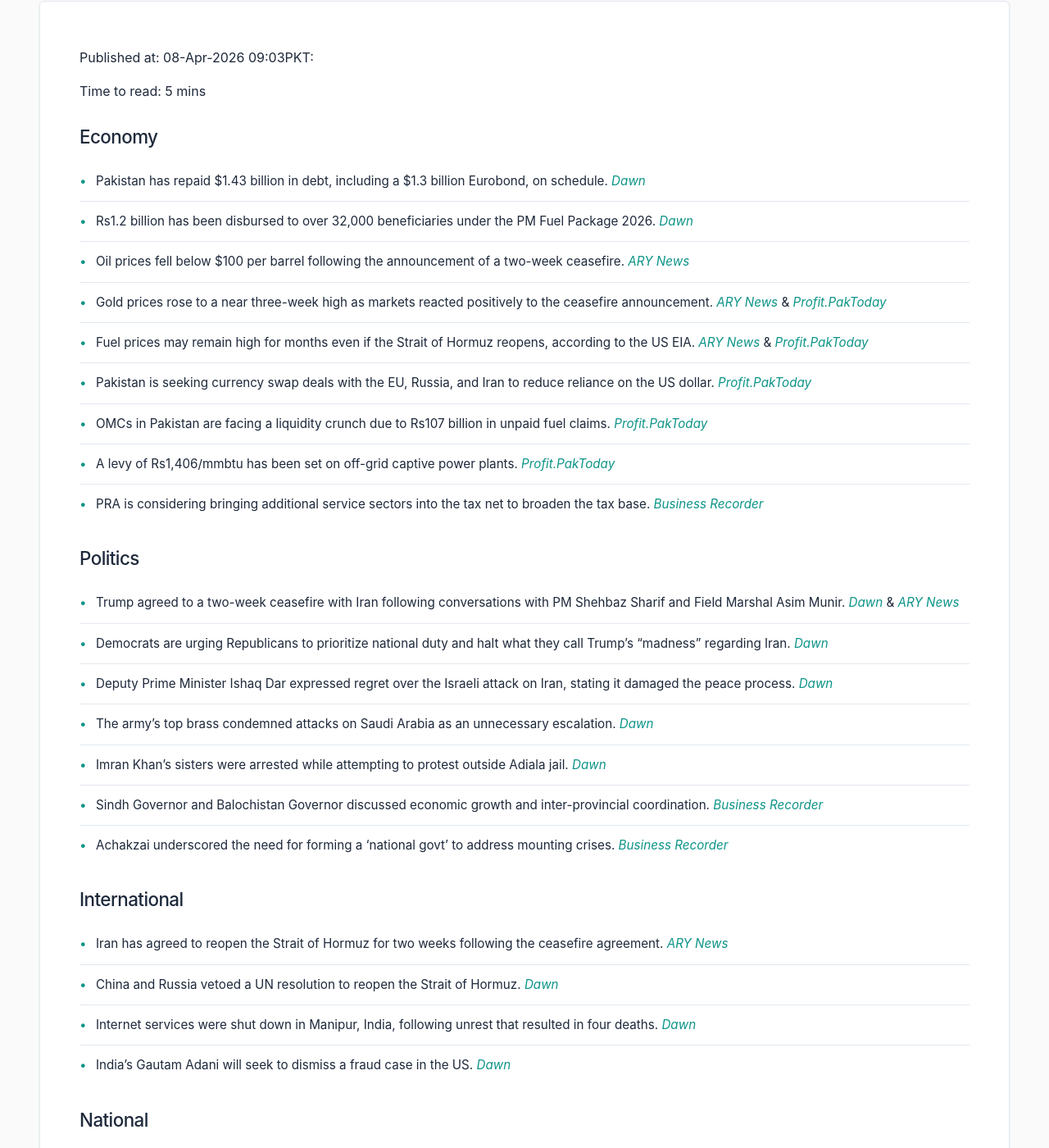
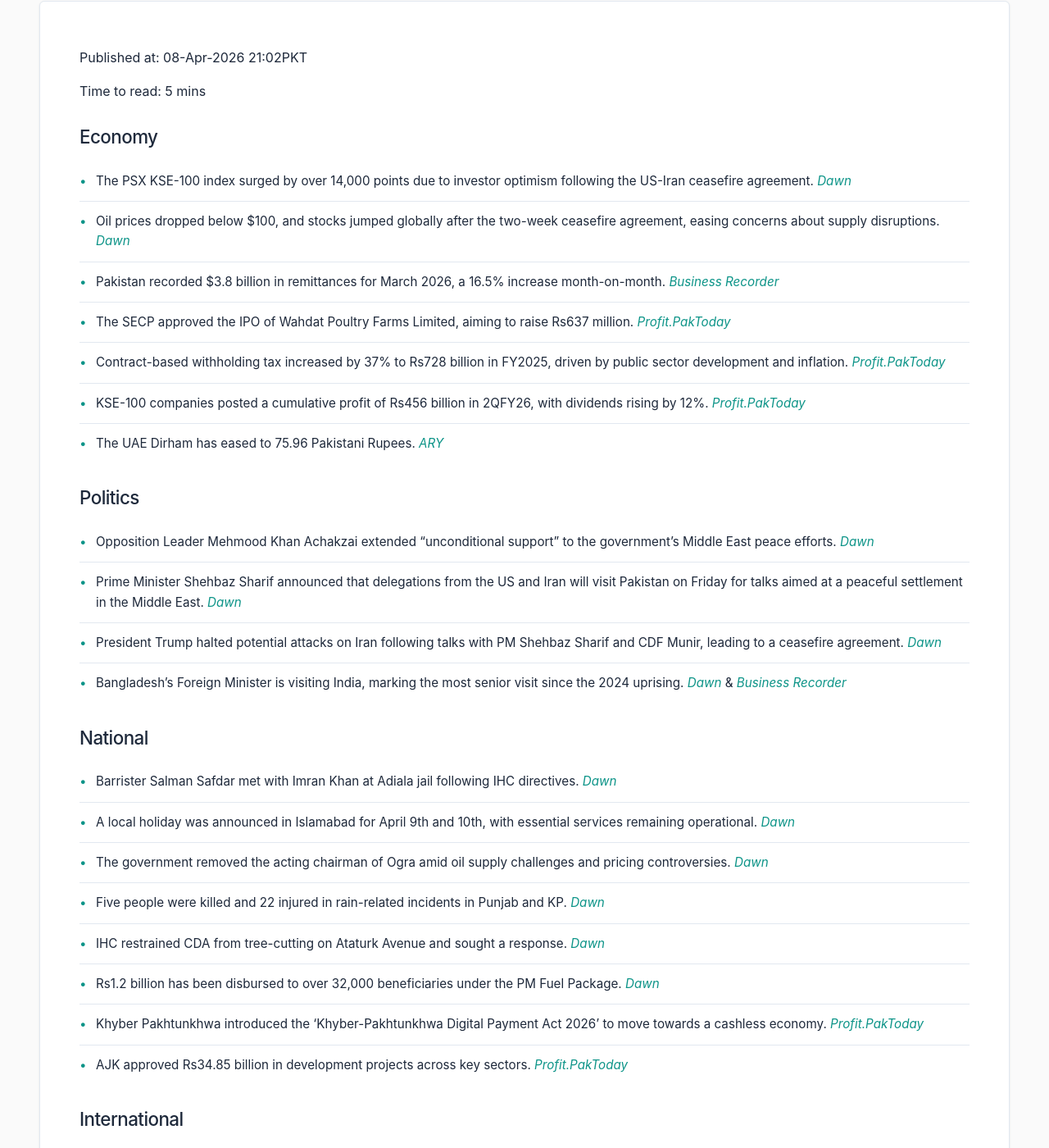
Before and after one commit to zsubzwary/news, a Jekyll site: the page built from en/index.md, in a window 1280 px wide and 1400 px high, scrolled down 203 px. Shown: the whole window at 82% size. Built offline with Jekyll 4.4.1, drawn with Linux system fonts in a browser that asks for light colours; some web fonts are replaced; some of the changed text lies outside the part shown.

Commit message:
DateTime; 2026-04-08T16:02:40.241Z

```diff
--- a/en/index.md
+++ b/en/index.md
@@ -4,70 +4,76 @@ title: Pakistan News Briefing
 lang: en
 ---
 
-Published at: 08-Apr-2026 09:03PKT:
+Published at: 08-Apr-2026 21:02PKT
 
 Time to read: 5 mins
 
 ### Economy
-- Pakistan has repaid $1.43 billion in debt, including a $1.3 billion Eurobond, on schedule. *[Dawn](https://www.dawn.com/news/1989505/pakistan-has-repaid-143-billion-in-debt-including-eurobond-due-april-8-adviser-says)*
-- Rs1.2 billion has been disbursed to over 32,000 beneficiaries under the PM Fuel Package 2026. *[Dawn](https://www.dawn.com/news/1989678/rs12-billion-disbursed-among-32000-beneficiaries-under-pm-fuel-package)*
-- Oil prices fell below $100 per barrel following the announcement of a two-week ceasefire. *[ARY News](https://arynews.tv/oil-slides-below-100-after-trump-announces-ceasefire-with-iran/)*
-- Gold prices rose to a near three-week high as markets reacted positively to the ceasefire announcement. *[ARY News](https://arynews.tv/gold-rises-to-near-three-week-high-as-trump-pauses-iran-war/)* & *[Profit.PakToday](https://profit.pakistantoday.com.pk/2026/04/08/gold-rises-to-near-three-week-high-as-trump-pauses-attacks-on-iran/)*
-- Fuel prices may remain high for months even if the Strait of Hormuz reopens, according to the US EIA. *[ARY News](https://arynews.tv/fuel-prices-could-keep-rising-for-months-even-if-hormuz-reopens-us-eia-says/)* & *[Profit.PakToday](https://profit.pakistantoday.com.pk/2026/04/08/fuel-prices-could-keep-rising-for-months-even-if-hormuz-reopens-us-eia-says/)*
-- Pakistan is seeking currency swap deals with the EU, Russia, and Iran to reduce reliance on the US dollar. *[Profit.PakToday](https://profit.pakistantoday.com.pk/2026/04/08/pakistan-moves-to-sign-currency-swap-deals-with-eu-russia-iran-to-cut-dollar-reliance/)*
-- OMCs in Pakistan are facing a liquidity crunch due to Rs107 billion in unpaid fuel claims. *[Profit.PakToday](https://profit.pakistantoday.com.pk/2026/04/08/omcs-face-liquidity-crunch-as-rs107-billion-fuel-claims-remain-unpaid/)*
-- A levy of Rs1,406/mmbtu has been set on off-grid captive power plants. *[Profit.PakToday](https://profit.pakistantoday.com.pk/2026/04/08/imf-linked-levy-on-captive-power-plants-set-at-rs1406-mmbtu/)*
-- PRA is considering bringing additional service sectors into the tax net to broaden the tax base. *[Business Recorder](https://www.brecorder.com/news/40415287/pra-mulling-bringing-additional-service-sectors-into-tax-net)*
+- The PSX KSE-100 index surged by over 14,000 points due to investor optimism following the US-Iran ceasefire agreement. *[Dawn](https://www.dawn.com/news/1989786/psx-gains-14000-points-amid-investor-glee-over-us-iran-ceasefire)*
+- Oil prices dropped below $100, and stocks jumped globally after the two-week ceasefire agreement, easing concerns about supply disruptions. *[Dawn](https://www.dawn.com/news/1989806/oil-dives-below-100-stocks-jump-after-two-week-ceasefire-agreed)*
+- Pakistan recorded $3.8 billion in remittances for March 2026, a 16.5% increase month-on-month. *[Business Recorder](https://www.brecorder.com/news/40415417/pakistan-records-38bn-in-remittances-for-march-2026)*
+- The SECP approved the IPO of Wahdat Poultry Farms Limited, aiming to raise Rs637 million. *[Profit.PakToday](https://profit.pakistantoday.com.pk/2026/04/08/secp-approves-wahdat-poultry-ipo-to-raise-rs637-million)*
+- Contract-based withholding tax increased by 37% to Rs728 billion in FY2025, driven by public sector development and inflation. *[Profit.PakToday](https://profit.pakistantoday.com.pk/2026/04/08/contract-based-withholding-tax-rises-37-to-rs728-billion-in-fy2025)*
+- KSE-100 companies posted a cumulative profit of Rs456 billion in 2QFY26, with dividends rising by 12%. *[Profit.PakToday](https://profit.pakistantoday.com.pk/2026/04/08/kse-100-companies-post-rs456-billion-profit-in-2qfy26-dividends-rise-12)*
+- The UAE Dirham has eased to 75.96 Pakistani Rupees. *[ARY](https://arynews.tv/uae-dirham-to-pakistani-rupee-rate-today-april-8-2026/)*
 
 ### Politics
-- Trump agreed to a two-week ceasefire with Iran following conversations with PM Shehbaz Sharif and Field Marshal Asim Munir. *[Dawn](https://www.dawn.com/news/1989584/trump-stops-bombing-iran-after-conversations-with-pm-shehbaz-sharif-field-marshal-asim-munir-iran-us-agree-to-two-week-ceasefire)* & *[ARY News](https://arynews.tv/iran-war-us-agrees-to-two-week-ceasefire-with-iran/)*
-- Democrats are urging Republicans to prioritize national duty and halt what they call Trump’s “madness” regarding Iran. *[Dawn](https://www.dawn.com/news/1989572/democrats-call-on-republicans-to-prioritise-patriotic-duty-over-party-loyalty-and-stop-trumps-madness)*
-- Deputy Prime Minister Ishaq Dar expressed regret over the Israeli attack on Iran, stating it damaged the peace process. *[Dawn](https://www.dawn.com/news/1989566/dar-says-israeli-attack-on-iran-set-off-dangerous-developments-that-severely-damaged-peace-process)*
-- The army’s top brass condemned attacks on Saudi Arabia as an unnecessary escalation. *[Dawn](https://www.dawn.com/news/1989497/armys-top-brass-condemns-attacks-on-saudi-arabia-as-unnecessary-escalation-ispr)*
-- Imran Khan’s sisters were arrested while attempting to protest outside Adiala jail. *[Dawn](https://www.dawn.com/news/1989409/imrans-sisters-uzma-noreen-arrested-as-pti-braves-rainy-weather-section-144-to-protest-outside-adiala-jail)*
-- Sindh Governor and Balochistan Governor discussed economic growth and inter-provincial coordination. *[Business Recorder](https://www.brecorder.com/news/40415298/sindh-governor-balochistan-governor-discuss-economic-growth)*
-- Achakzai underscored the need for forming a ‘national govt’ to address mounting crises. *[Business Recorder](https://www.brecorder.com/news/40415294/achakzai-underscores-need-for-forming-national-govt)*
+- Opposition Leader Mehmood Khan Achakzai extended “unconditional support” to the government’s Middle East peace efforts. *[Dawn](https://www.dawn.com/news/1989907/na-opposition-leader-extends-unconditional-support-to-govt-for-middle-east-peace-efforts)*
+- Prime Minister Shehbaz Sharif announced that delegations from the US and Iran will visit Pakistan on Friday for talks aimed at a peaceful settlement in the Middle East. *[Dawn](https://www.dawn.com/news/1989847/pm-shehbaz-says-us-iranian-delegations-will-be-coming-to-pakistan-on-friday-for-talks)*
+- President Trump halted potential attacks on Iran following talks with PM Shehbaz Sharif and CDF Munir, leading to a ceasefire agreement. *[Dawn](https://www.dawn.com/news/1989584/trump-halts-iran-attacks-after-talks-with-pm-shehbaz-cdf-munir-us-iran-reach-ceasefire-agreement)*
+- Bangladesh’s Foreign Minister is visiting India, marking the most senior visit since the 2024 uprising. *[Dawn](https://www.dawn.com/news/1989882/bangladesh-fm-in-india-most-senior-visit-since-2024-uprising)* & *[Business Recorder](https://www.brecorder.com/news/40415395/bangladesh-fm-in-india-most-senior-visit-since-2024-uprising)*
+
+### National
+- Barrister Salman Safdar met with Imran Khan at Adiala jail following IHC directives. *[Dawn](https://www.dawn.com/news/1989902/barrister-salman-safdar-meets-imran-at-adiala-jail-following-ihcs-directives)*
+- A local holiday was announced in Islamabad for April 9th and 10th, with essential services remaining operational. *[Dawn](https://www.dawn.com/news/1989885/local-holiday-announced-in-islamabad-for-april-9-and-10-essential-services-to-remain-operational)*
+- The government removed the acting chairman of Ogra amid oil supply challenges and pricing controversies. *[Dawn](https://www.dawn.com/news/1989835/govt-removes-acting-ogra-chairman-amid-oil-supply-challenges-pricing-controversies)*
+- Five people were killed and 22 injured in rain-related incidents in Punjab and KP. *[Dawn](https://www.dawn.com/news/1989813/5-killed-22-injured-in-rain-related-incidents-in-punjab-kp)*
+- IHC restrained CDA from tree-cutting on Ataturk Avenue and sought a response. *[Dawn](https://www.dawn.com/news/1989820/ihc-restrains-cda-over-tree-cutting-on-ataturk-avenue-seeks-response)*
+- Rs1.2 billion has been disbursed to over 32,000 beneficiaries under the PM Fuel Package. *[Dawn](https://www.dawn.com/news/1989678/rs12-billion-disbursed-among-32000-beneficiaries-under-pm-fuel-package)*
+- Khyber Pakhtunkhwa introduced the ‘Khyber-Pakhtunkhwa Digital Payment Act 2026’ to move towards a cashless economy. *[Profit.PakToday](https://profit.pakistantoday.com.pk/2026/04/08/khyber-pakhtunkhwa-moves-to-cashless-economy-with-digital-payment-act-2026/)*
+- AJK approved Rs34.85 billion in development projects across key sectors. *[Profit.PakToday](https://profit.pakistantoday.com.pk/2026/04/08/ajk-approves-rs34-85-billion-development-projects-across-key-sectors/)*
 
 ### International
-- Iran has agreed to reopen the Strait of Hormuz for two weeks following the ceasefire agreement. *[ARY News](https://arynews.tv/iran-war-tehran-applauds-sharif-asim-munir-for-ceasefire-efforts/)*
-- China and Russia vetoed a UN resolution to reopen the Strait of Hormuz. *[Dawn](https://www.dawn.com/news/1989533/china-russia-veto-un-resolution-to-reopen-strait-of-hormuz)*
-- Internet services were shut down in Manipur, India, following unrest that resulted in four deaths. *[Dawn](https://www.dawn.com/news/1989679/internet-down-in-manipur-after-unrest-kills-four)*
-- India’s Gautam Adani will seek to dismiss a fraud case in the US. *[Dawn](https://www.dawn.com/news/1989557/indian-billionaire-gautam-adani-will-seek-to-dismiss-fraud-case-in-us)*
+- Pakistan and Afghanistan agreed to avoid escalation during talks hosted by China. *[Dawn](https://www.dawn.com/news/1989918/afghanistan-pakistan-agree-to-avoid-escalation-during-china-hosted-talks-beijing)*
+- The US and Iran agreed to a two-week ceasefire brokered by Pakistan. *[Dawn](https://www.dawn.com/news/1989584/trump-halts-iran-attacks-after-talks-with-pm-shehbaz-cdf-munir-us-iran-reach-ceasefire-agreement)*
+- First ships have passed through the Strait of Hormuz since the ceasefire agreement. *[Dawn](https://www.dawn.com/news/1989864/first-ships-pass-through-strait-of-hormuz-since-ceasefire-monitor)*
+- North Korea fired multiple short-range ballistic missiles. *[Dawn](https://www.dawn.com/news/1989832/north-korea-fires-two-rounds-of-ballistic-missiles-seoul-military)*
+- Iran will approach peace talks with the US with caution due to a lack of trust. *[ARY](https://arynews.tv/iran-to-approach-peace-talks-with-us-with-caution-iranian-ambassador-to-un-says/)*
+- India withdrew its bid to host the 2028 UN climate talks. *[Business Recorder](https://www.brecorder.com/news/40415408/india-withdraws-bid-to-host-annual-un-climate-talks-in-2028)*
+- Iran attacked Kuwait and the UAE after strikes on its oil facilities. *[Business Recorder](https://www.brecorder.com/news/40415388/iran-attacked-kuwait-uae-after-strikes-on-its-oil-facilities-state-tv)*
+- India is set to receive its first oil shipment from Iran in seven years. *[Profit.PakToday](https://profit.pakistantoday.com.pk/2026/04/08/india-set-to-get-first-iranian-oil-cargo-in-7-years-tracking-data-shows)*
 
-### National
-- PM Shehbaz Sharif stated that Pakistan’s exports and power supply have not been disrupted despite the Gulf war. *[Dawn](https://www.dawn.com/news/1989683/no-power-crisis-exports-intact-amid-gulf-war-disruptions-pm)*
-- PM Shehbaz Sharif called on the nation to contribute to fuel conservation and austerity measures. *[Dawn](https://www.dawn.com/news/1989540/pm-shehbaz-calls-on-nation-to-contribute-to-fuel-conservation-austerity-drive)*
-- Efforts to facilitate talks between the US and Iran are ongoing, with Pakistani sources involved. *[Dawn](https://www.dawn.com/news/1989511/efforts-to-facilitate-talks-between-us-and-iran-ongoing-pakistani-sources-say)*
-- Pakistan has issued over 2,800 visas to Sikh pilgrims for the Baisakhi festival. *[Business Recorder](https://www.brecorder.com/news/40415288/baisakhi-celebrations-pakistan-issues-over-2800-visas-to-sikh-pilgrims)*
-- A new semiconductor training program has been launched to strengthen Pakistan’s tech sector. *[ARY News](https://arynews.tv/pakistan-launches-new-training-initiative-for-talent/)*
-
-### Science & Technology
-- Ancient glass beads dating back to the 2nd century BC were unearthed at Taxila’s Bhir Mound. *[Dawn](https://www.dawn.com/news/1989671/ancient-glass-beads-unearthed-at-taxilas-bhir-mound)*
-- An AI singer, Eddie Dalton, has topped the iTunes charts. *[ARY News](https://arynews.tv/eddie-dalton-ai-singer-tops-singing-itunes-charts/)*
+### Sports
+- Cricket NSW stated that David Warner is aware of the seriousness of drink-driving charges. *[Dawn](https://www.dawn.com/news/1989893/cricket-nsw-says-david-warner-aware-of-seriousness-of-drink-driving-charges)*
 
 ### Health
-- Premature babies in Pakistan are losing sight at a higher rate due to retinopathy of prematurity (ROP). *[Business Recorder](https://www.brecorder.com/news/40415293/premature-babies-lose-sight-at-higher-rate-due-to-rop-al-shifa-trust)*
-- Hameed Latif Hospital will provide medical services to Chinese personnel and their families. *[Business Recorder](https://www.brecorder.com/news/40415283/chinese-personnel-families-hameed-latif-hospital-to-provide-services)*
-
-### Weather
-- Rain caused flooding in parts of Peshawar, requiring evacuations. *[Dawn](https://www.dawn.com/news/1989513/several-people-evacuated-as-rain-causes-flooding-in-parts-of-peshawar)*
-
-### Sports
-- No sports related news in the provided articles.
+- The US FDA approved Waters’ at-home cervical cancer screening kit. *[ARY](https://arynews.tv/waters-launches-cervical-cancer-screening-kit/)*
 
 ### Other
-- Twenty Pakistani nationals are among the missing after a boat capsized off the coast of Italy. *[Dawn](https://www.dawn.com/news/1989680/20-pakistanis-among-missing-after-boat-capsizes-off-italy)*
-- A Senate panel has ordered a probe into alleged misconduct by PIA cabin crew. *[Dawn](https://www.dawn.com/news/1989672/senate-panel-orders-probe-into-pia-crew-misconduct)* & *[Business Recorder](https://www.brecorder.com/news/40415290/third-party-inquiry-by-ministry-into-conduct-of-pia-cabin-crew-ordered)*
-- Six suspected terrorists were killed in a Mastung operation. *[Dawn](https://www.dawn.com/news/1989684/six-terrorists-killed-in-mastung-operation)*
-- Gwadar Port has commenced commercial operations. *[Business Recorder](https://www.brecorder.com/news/40415271/gwadar-port-businessmen-hail-commercial-operations)*
-- KICT has completed biometric registration of over 15,000 truck drivers. *[Business Recorder](https://www.brecorder.com/news/40415276/kict-completes-biometric-registration-of-over-15000-truck-drivers)*
-- Travel Mart was flagged as a landmark event for Pakistan’s tourism industry. *[Business Recorder](https://www.brecorder.com/news/40415277/travel-mart-flagged-as-landmark-event)*
-- SU body proposes ‘hybrid’ classes to reduce fuel costs. *[Business Recorder](https://www.brecorder.com/news/40415278/su-body-reviews-fuel-costs-proposes-hybrid-classes)*
-- Chinese companies will begin solar panel manufacturing in Lahore. *[Business Recorder](https://www.brecorder.com/news/40415280/solar-panel-manufacturing-chinese-cos-officials-meet-cm-ink-agreements)*
-- CM Punjab directs PERA to regulate LPG prices. *[Business Recorder](https://www.brecorder.com/news/40415281/cm-punjab-directs-pera-to-regulate-lpg-prices)*
-- An illegal cigarette factory was busted in Chunian, with two arrests. *[Business Recorder](https://www.brecorder.com/news/40415285/illegal-cigarette-factory-busted-in-chunian-two-arrested)*
-- PAFDA chief visits GCUF to explore scientific collaboration. *[Business Recorder](https://www.brecorder.com/news/40415286/scientific-research-collaboration-pafda-chief-visits-gcuf-to-explore-new-avenues)*
-- President Zardari received credentials from envoys of six countries. *[Business Recorder](https://www.brecorder.com/news/40415291/president-receives-credentials-from-envoys-of-six-countries)*
-- A Rs10 billion defamation case has seen the counsel for Imran Khan seek 75 adjournments. *[Business Recorder](https://www.brecorder.com/news/40415292/rs10bn-defamation-case-counsel-for-ik-sought-75-adjournments-pms-lawyer-tells-sc)*
-- Sabrina Carpenter teases an epic Coachella comeback. *[ARY News](https://arynews.tv/sabrina-carpenter-teases-epic-coachella-comeback/)*
-- Chris Pratt discusses being typecast as a “jerk boyfriend” early in his career. *[ARY News](https://arynews.tv/chris-pratt-spills-on-being-typecast-as-jerk-boyfriend-in-his-early-career/)*
+- Oman launched a campaign against investment fraud. *[ARY](https://arynews.tv/oman-launches-campaign-against-financial-fraud/)*
+- Chinese electric truck maker Windrose made its first US delivery. *[ARY](https://arynews.tv/chinese-electric-truck-maker-windrose-makes-first-us-delivery/)*
+- Levi Strauss shares rose due to strong denim sales. *[ARY](https://arynews.tv/levi-strauss-shares-rise-as-pricey-denim-sales-smooth-over-tariff-hit/)*
+- Katy Perry shared a glimpse into her relationship with Justin Trudeau. *[ARY](https://arynews.tv/katy-perry-justin-trudeau-relationship-update/)*
+- Jaafar Jackson discussed portraying Michael Jackson in the upcoming biopic. *[ARY](https://arynews.tv/jaafar-jackson-opens-up-about-portraying-michael-jackson/)*
+- Petrol price protests disrupted traffic in Dublin and other Irish cities. *[ARY](https://arynews.tv/petrol-price-protests-clog-dublin-other-irish-cities/)*
+- The World Bank expects stronger exports to lift Western Balkans growth. *[Business Recorder](https://www.brecorder.com/news/40415419/gulf-equities-rally-on-us-iran-ceasefire-agreement)*
+- The World Bank slashed its 2026 Middle East growth forecast. *[Business Recorder](https://www.brecorder.com/news/40415406/world-bank-slashes-2026-middle-east-growth-forecast-after-energy-sector-turmoil)*
+- Wars impose deep and prolonged economic costs on countries, according to IMF research. *[Business Recorder](https://www.brecorder.com/news/40415404/wars-impose-deep-and-prolonged-economic-costs-on-countries-imf-research-finds)*
+- Pakistan’s fruit exports rose, while vegetable exports declined. *[Profit.PakToday](https://profit.pakistantoday.com.pk/2026/04/08/pakistan-fruit-exports-rise-6-25-to-251-9-million-in-jul-feb-vegetable-exports-drop-sharply/)*
+- An online fuel subsidy portal in Karachi was temporarily shut down due to hacking attempts. *[Dawn](https://www.dawn.com/news/1989766/online-fuel-subsidy-portal-shuts-down-due-to-hacking-attempts-in-karachi)*
+- How international media covered Pakistan’s role in the US-Iran ceasefire. *[Dawn](https://www.dawn.com/news/1989861/how-international-media-covered-pakistans-defining-role-in-the-us-iran-ceasefire)*
+- How Pakistan’s backchannel diplomacy led to the US-Iran ceasefire. *[Dawn](https://www.dawn.com/news/1989824/how-we-got-here-inside-pakistans-backchannel-diplomacy-that-led-to-the-us-iran-ceasefire)*
+- PM Sharif stated no power crisis or disruption to exports despite the Gulf war. *[Dawn](https://www.dawn.com/news/1989683/no-power-crisis-exports-intact-amid-gulf-war-disruptions-pm)*
+- Trump threatened 50% tariffs on countries supplying weapons to Iran. *[Business Recorder](https://www.brecorder.com/news/40415393/trump-says-countries-that-supply-weapons-to-iran-to-face-50-us-tariffs)*
+- JD Vance criticized European leaders for not doing enough to end the Ukraine conflict. *[Business Recorder](https://www.brecorder.com/news/40415390/vance-says-ukraine-conflict-has-been-hardest-to-solve)*
+- Iran Guards stated they have “no trust” in the US. *[Business Recorder](https://www.brecorder.com/news/40415389/iran-guards-say-have-no-trust-in-us-finger-on-trigger)*
+- Saudi Arabia’s oil pipeline bypassing Hormuz was damaged in an Iranian attack. *[Business Recorder](https://www.brecorder.com/news/40415402/saudi-arabias-oil-pipeline-bypassing-hormuz-damaged-in-iranian-attack-source-says)*
+- Why are cotton prices going up in Pakistan? *[Profit.PakToday](https://profit.pakistantoday.com.pk/2026/04/08/why-are-cotton-prices-going-up-in-pakistan/)*
+- Nepra upheld a Rs50 million fine on CPPA-G for regulatory violations. *[Profit.PakToday](https://profit.pakistantoday.com.pk/2026/04/08/nepra-upholds-rs50-million-fine-on-cppa-g-for-regulatory-violations/)*
+- Gulf markets jumped on the US-Iran ceasefire agreement. *[Profit.PakToday](https://profit.pakistantoday.com.pk/2026/04/08/gulf-markets-jump-on-us-iran-ceasefire-agreement/)*
+- World Bank expects South Asia growth to slow to 6.3% in 2026. *[Business Recorder](https://www.brecorder.com/news/40415405/world-bank-says-south-asia-growth-to-slow-to-63-in-2026-amid-middle-east-conflict)*
+- World Bank expects stronger exports to lift Western Balkans growth. *[Business Recorder](https://www.brecorder.com/news/40415411/world-bank-expects-stronger-exports-to-lift-western-balkans-growth-to-average-31-in-2026-27)*
+- East Asia economic growth to slow due to war and energy costs. *[Business Recorder](https://www.brecorder.com/news/40415409/east-asia-economic-growth-to-slow-due-to-war-energy-costs-world-bank)*
+- Indian hit movie ‘Dhurandhar’ breaks Bollywood records. *[Business Recorder](https://www.brecorder.com/news/40415392/indian-hit-movie-dhurandhar-breaks-bollywood-records)*
+- Iranian official says Strait of Hormuz could open in time for talks. *[Business Recorder](https://www.brecorder.com/news/40415401/us-and-iran-agree-to-truce-iranian-official-says-strait-could-open-in-time-for-talks-on-friday)*
+- Sri Lankan shares soar on broad-based gains. *[Business Recorder](https://www.brecorder.com/news/40415400/sri-lankan-shares-soar-on-broad-based-gains)*
```
